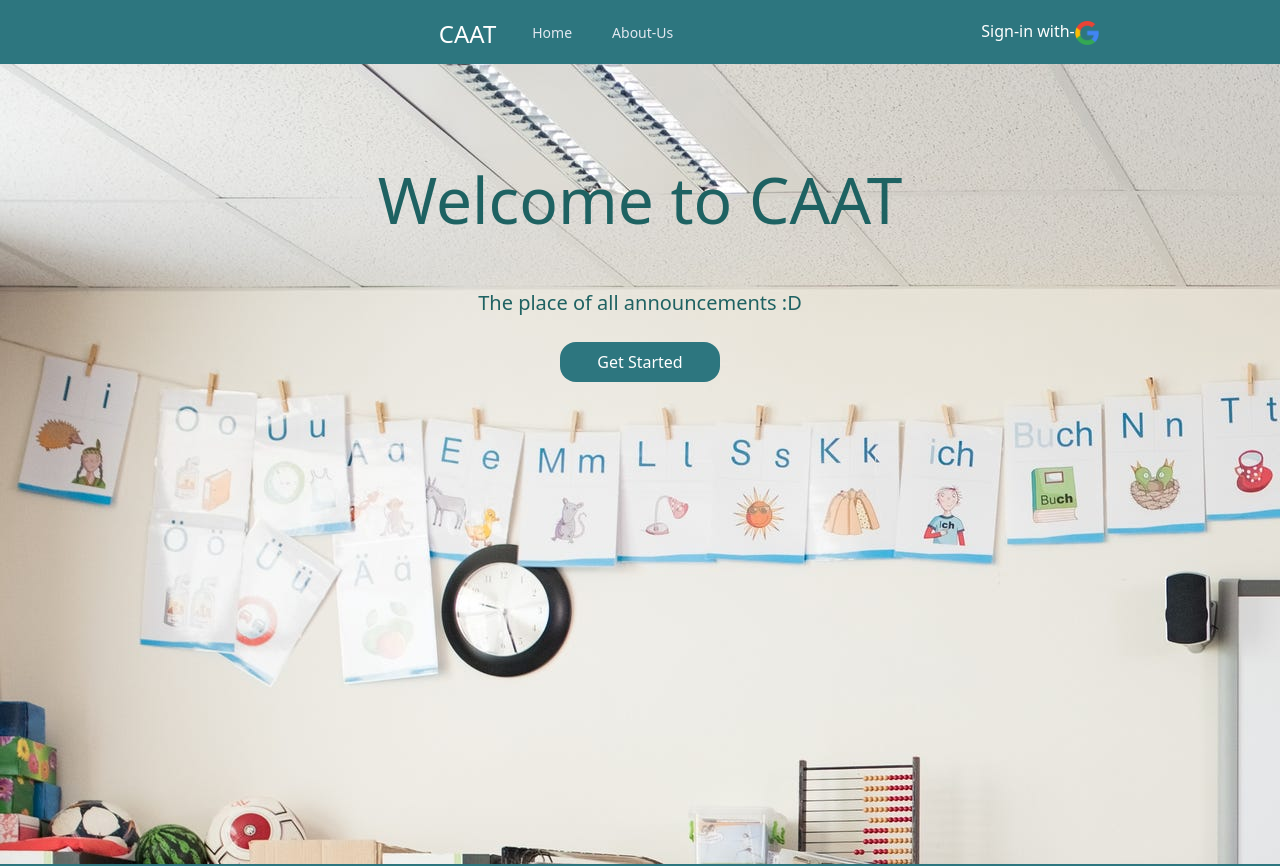
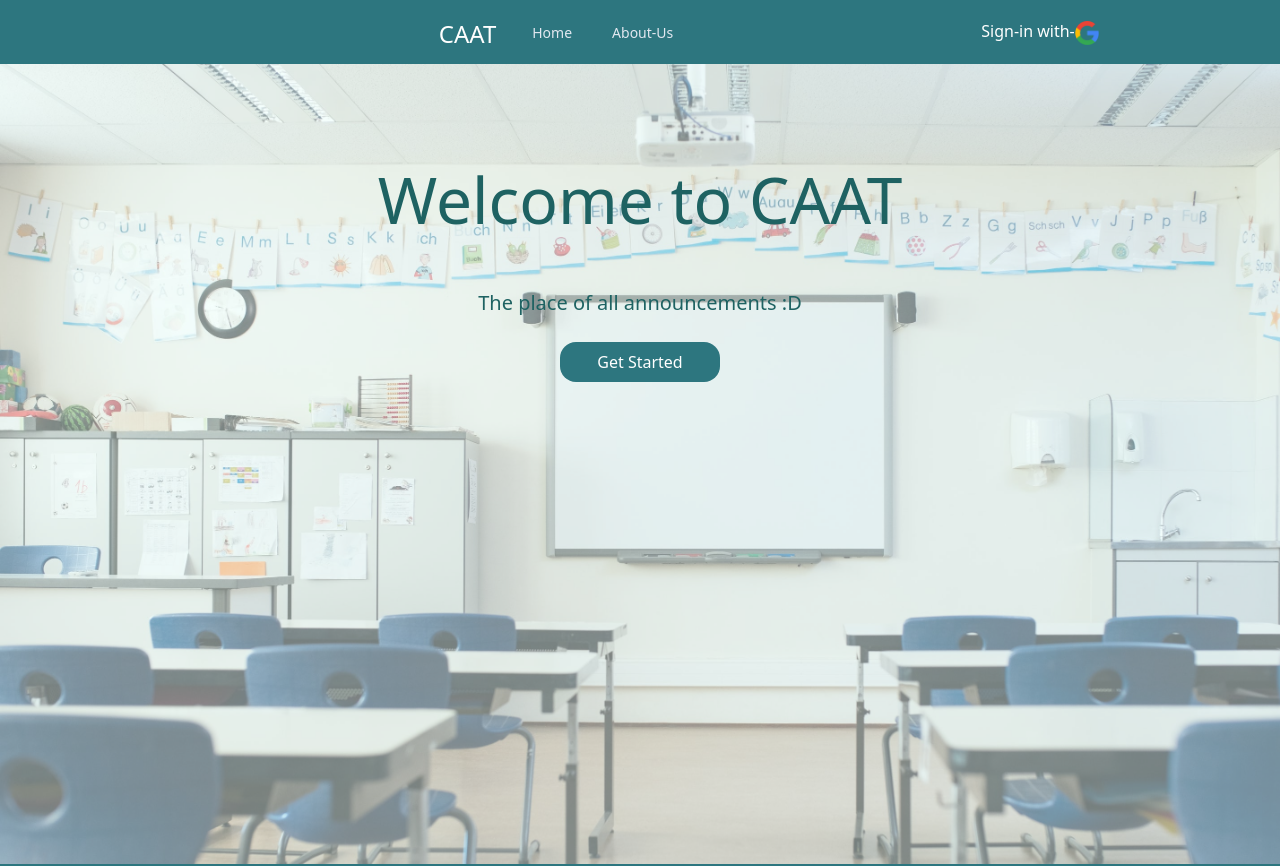
Before and after one commit to Ahmed-aleryani/class-anouncements-and-attendance-tracker, a React (Create React App) app: page / in a window 1280 px wide. Shown: the top 866 px of the page. Built offline with nearby package versions, Linux system fonts and the light colour scheme; no server answers.

Commit message:
Style: Edit home page background and add overlay
Change Home page background to cover whole screen and added an overlay to fix distortion issue

```diff
--- a/src/containers/Home/Home.jsx
+++ b/src/containers/Home/Home.jsx
@@ -7,8 +7,11 @@ const Home=(Props)=>{
     return(
         <div style={{backgroundImage:`url(${HomeImg})`,
             backgroundAttachment:'fixed'
-        }} className="h-auto md:h-screen lg:h-screen xl:h-screen flex flex-wrap justify-center">
+        }} className="relative h-auto md:h-screen lg:h-screen xl:h-screen flex flex-wrap justify-center bg-cover">
+        <div className="absolute h-auto w-full md:h-screen lg:h-screen xl:h-screen bg-secondary-200 bg-opacity-50">
 
+        </div>
+        <div className="relative">
         <div className="mt-12 flex flex-col">
         <h1 className="text-6xl text-secondary-100 bg-transparent rounded-3xl p-10 ">Welcome to CAAT</h1>
         <p className="text-secondary-100 text-xl text-center">The place of all announcements :D</p>
@@ -18,6 +21,7 @@ const Home=(Props)=>{
         </div>
 
         </div>
+        </div>
     )
 }
 export default Home;
```
